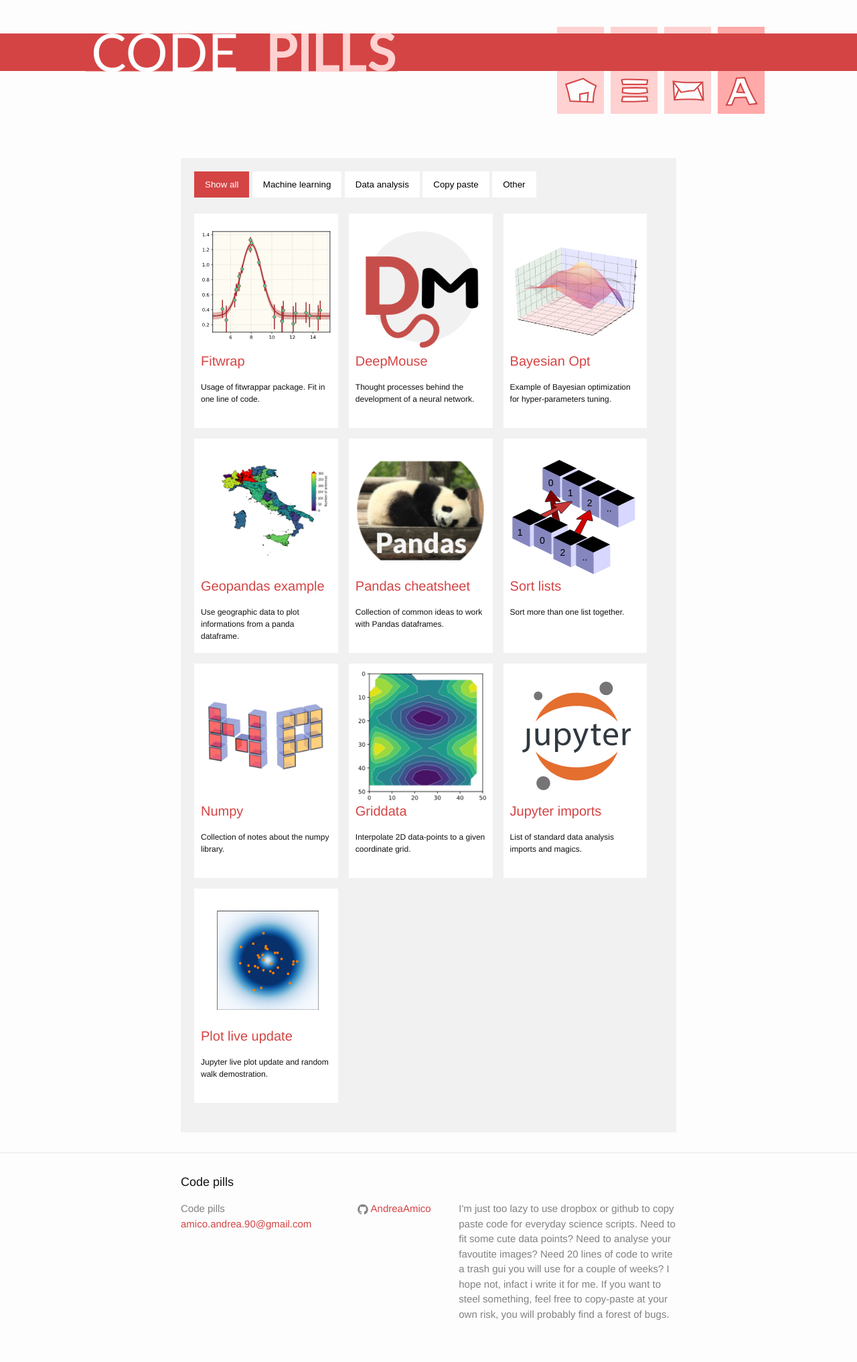
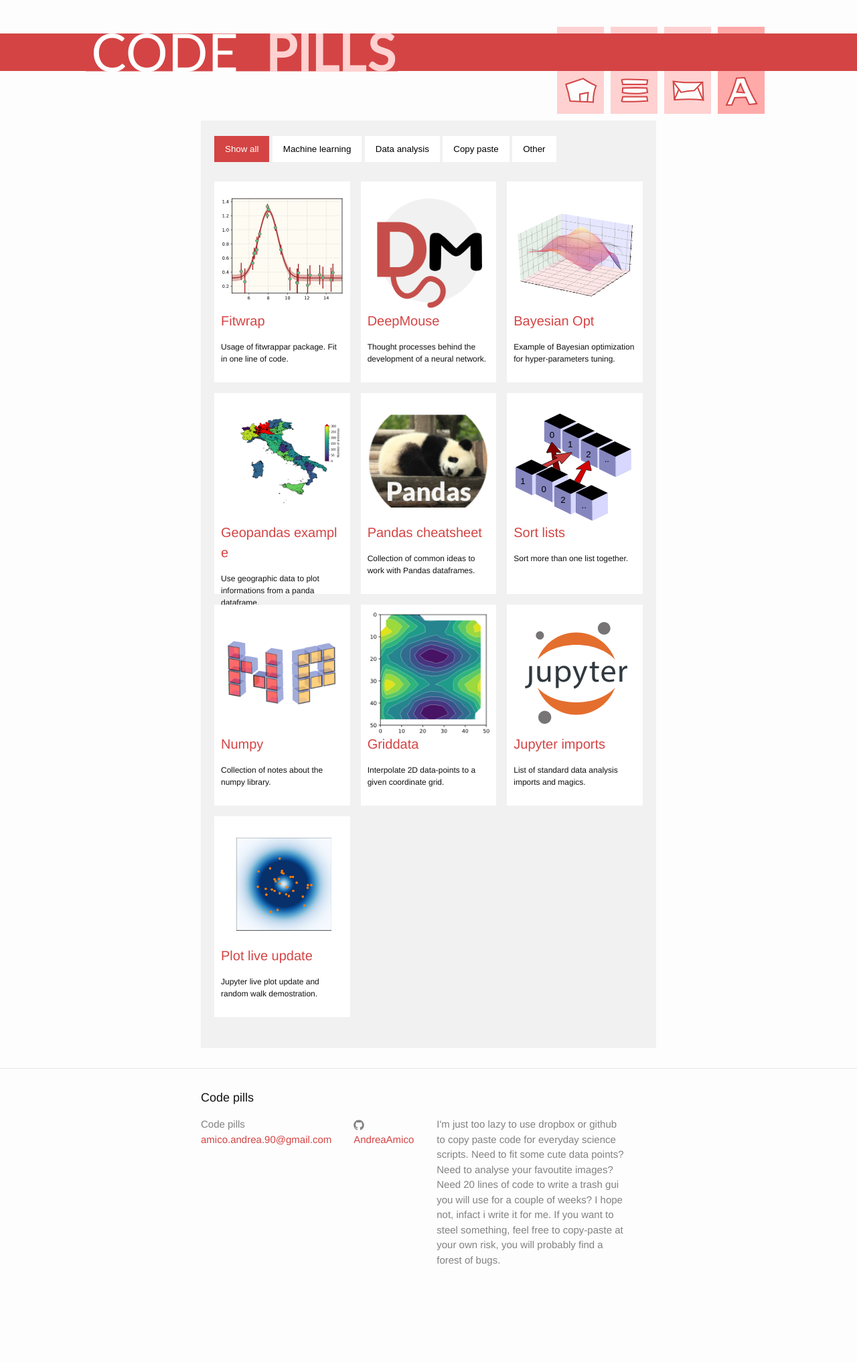
Before and after one commit to AndreaAmico/AndreaAmico.github.io, a Jekyll site: the page built from index.html, in a window 1280 px wide. Shown: the whole page at 67% size. Built offline with Jekyll 4.4.1, drawn with Linux system fonts in a browser that asks for light colours; after the commit the page ends 1953 px from its top, so only the background shows below that.

Commit message:
Fixed homepage grid

```diff
--- a/css/portfolio.css
+++ b/css/portfolio.css
@@ -1,4 +1,4 @@
-.boxing {
+* {
     box-sizing: border-box;
 }
 
@@ -23,7 +23,7 @@
 }
 
 .row {
-    margin: 8px -16px;
+    margin: 10px -16px;
 }
 
 /* Add padding BETWEEN each column (if you want) */
@@ -35,7 +35,7 @@
 /* Create three equal columns that floats next to each other */
 .column {
     float: left;
-    width: 30%;
+    width: 33.33%;
     display: none; /* Hide columns by default */
 }
 
@@ -64,6 +64,7 @@
   padding: 12px 16px;
   background-color: white;
   cursor: pointer;
+  margin:3px 0px;
 }
 
 /* Add a grey background color on mouse-over */
--- a/index.html
+++ b/index.html
@@ -4,6 +4,7 @@
 <link href="css/portfolio.css" rel="stylesheet" type="text/css">
 
 <div class="home portfolio boxing">
+
   <div id="myBtnContainer">
     <button class="btn active" onclick="filterSelection('all')"> Show all</button>
     <button class="btn" onclick="filterSelection('machine_learning')"> Machine learning</button>
```
